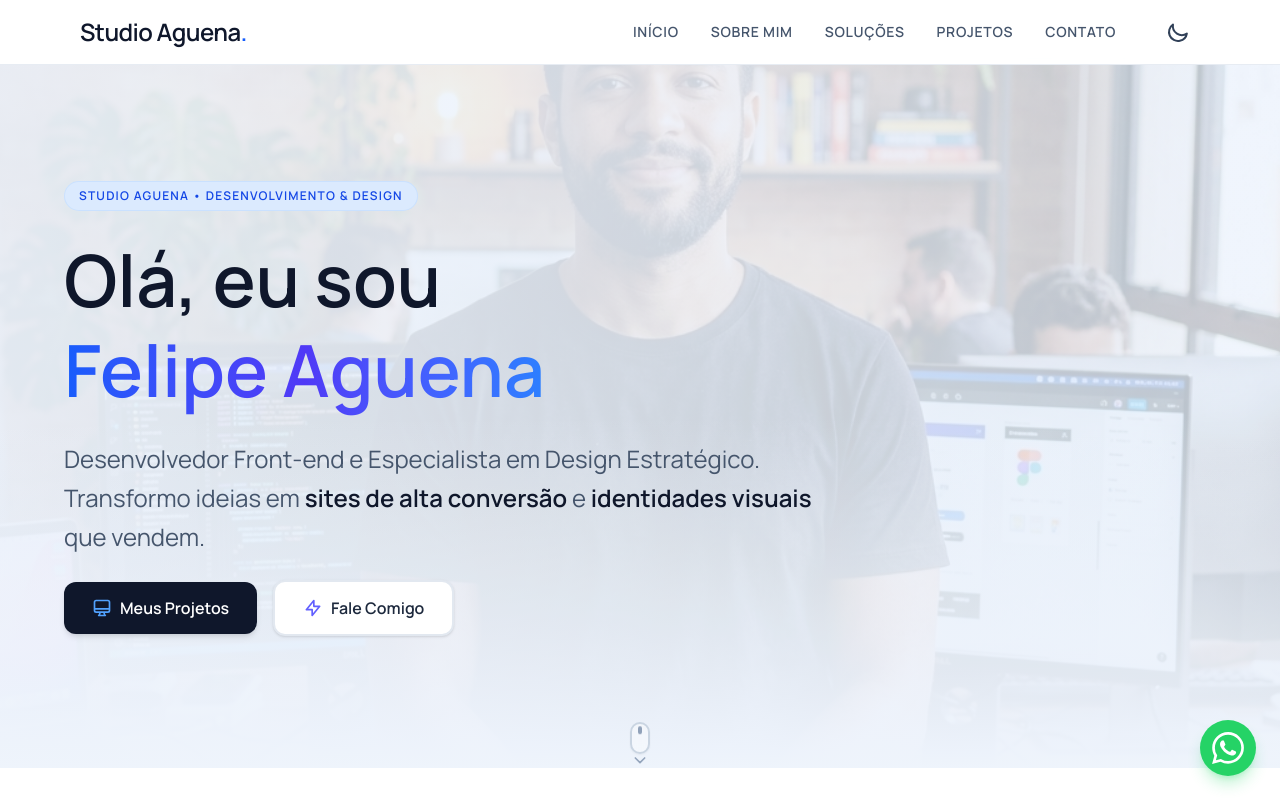
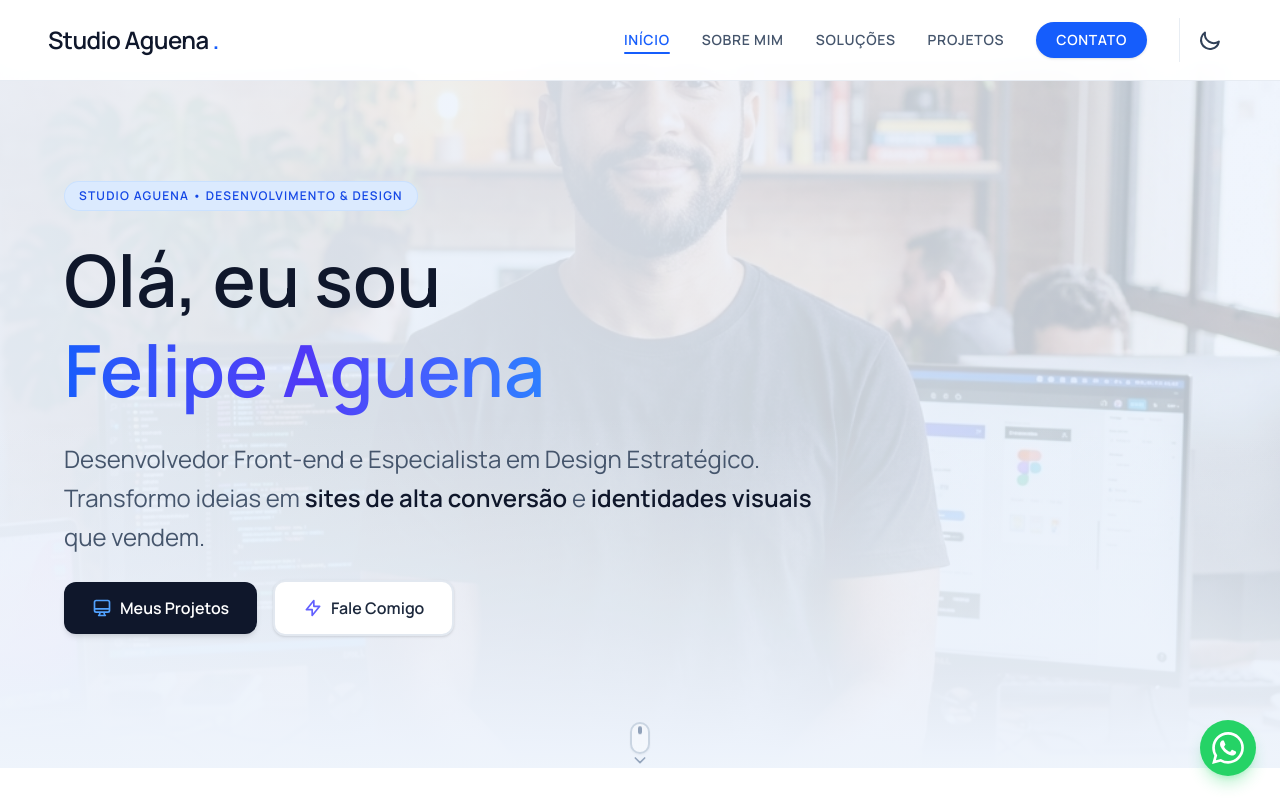
Before and after one commit to felipeaguena/studioaguena, a Next.js app: page / in a window 1280 px wide. Shown: the top 800 px of the page. Built offline with nearby package versions, Linux system fonts and the light colour scheme.

Commit message:
atualização do header com nav

```diff
--- a/src/components/HamburgerMenu.tsx
+++ b/src/components/HamburgerMenu.tsx
@@ -4,7 +4,11 @@ import Link from 'next/link';
 import { useEffect } from 'react';
 import ThemeToggle from './ThemeToggle';
 
+import { usePathname } from 'next/navigation';
+
 export default function HamburgerMenu({ isOpen, onClose, navData }: { isOpen: boolean, onClose: () => void, navData: any }) {
+  const pathname = usePathname();
+
   useEffect(() => {
     // Trava o scroll da página quando o menu estiver aberto
     document.body.style.overflow = isOpen ? 'hidden' : 'unset';
@@ -25,17 +29,43 @@ export default function HamburgerMenu({ isOpen, onClose, navData }: { isOpen: bo
         </svg>
       </button>
 
-      <nav className="flex flex-col items-center gap-8 mb-8">
-        {navData.headerLinks.map((link: any, index: number) => (
+      <nav className="flex flex-col items-center gap-6 mb-8">
+        {navData.headerLinks.map((link: any, index: number) => {
+          const isContact = link.href === '/contato' || link.label.toLowerCase() === 'contato';
+          const isActive = pathname === link.href || (link.href !== '/' && pathname.startsWith(link.href));
+
+          if (isContact) {
+            return (
               <Link
                 key={index}
                 href={link.href}
                 onClick={onClose}
-            className="text-4xl font-semibold text-slate-200 hover:text-blue-400 transition-colors"
+                className={`mt-2 px-8 py-3 rounded-full text-xl font-semibold transition-all ${
+                  isActive
+                    ? 'bg-blue-600 text-white ring-2 ring-blue-400 shadow-lg shadow-blue-500/30'
+                    : 'bg-blue-600 hover:bg-blue-500 text-white shadow-md shadow-blue-500/25 active:scale-95'
+                }`}
               >
                 {link.label}
               </Link>
-        ))}
+            );
+          }
+
+          return (
+            <Link
+              key={index}
+              href={link.href}
+              onClick={onClose}
+              className={`text-3xl sm:text-4xl transition-colors ${
+                isActive
+                  ? 'text-blue-400 font-bold'
+                  : 'font-semibold text-slate-200 hover:text-blue-400'
+              }`}
+            >
+              {link.label}
+            </Link>
+          );
+        })}
       </nav>
 
       <div className="mb-10 flex items-center gap-3">
--- /dev/null
+++ b/src/components/Header.backup.tsx
@@ -0,0 +1,52 @@
+"use client";
+
+import { useState } from 'react';
+import Link from 'next/link';
+import HamburgerMenu from './HamburgerMenu';
+import ThemeToggle from './ThemeToggle';
+
+export default function Header({ navData }: { navData: any }) {
+  const [isMenuOpen, setIsMenuOpen] = useState(false);
+
+  return (
+    <>
+      <header className="fixed top-0 inset-x-0 z-50 w-full bg-white/90 dark:bg-slate-950/90 backdrop-blur-md border-b border-slate-200/80 dark:border-slate-800/80 transition-colors duration-300">
+        <div className="container mx-auto px-4 h-16 flex items-center justify-between max-w-6xl">
+          <Link href="/" className="text-xl sm:text-2xl font-semibold text-slate-900 dark:text-white tracking-tight">
+            Studio Aguena<span className="text-blue-600">.</span>
+          </Link>
+
+          {/* Navegação Desktop */}
+          <div className="hidden md:flex items-center gap-8">
+            <nav className="flex gap-8">
+              {navData.headerLinks.map((link: any, index: number) => (
+                <Link key={index} href={link.href} className="text-sm font-semibold text-slate-600 dark:text-slate-300 hover:text-blue-600 dark:hover:text-blue-400 transition-colors uppercase tracking-wider">
+                  {link.label}
+                </Link>
+              ))}
+            </nav>
+            <div className="pl-2">
+              <ThemeToggle />
+            </div>
+          </div>
+
+          {/* Botões Mobile (Tema + Menu Hamburger) */}
+          <div className="md:hidden flex items-center gap-1.5">
+            <ThemeToggle />
+            <button
+              className="p-2 text-slate-800 dark:text-slate-200 hover:text-blue-600 dark:hover:text-blue-400 transition-colors rounded-lg focus:outline-none focus:ring-2 focus:ring-blue-500/50"
+              onClick={() => setIsMenuOpen(true)}
+              aria-label="Abrir menu"
+            >
+              <svg className="w-7 h-7" fill="none" stroke="currentColor" viewBox="0 0 24 24">
+                <path strokeLinecap="round" strokeLinejoin="round" strokeWidth={2} d="M4 6h16M4 12h16M4 18h16" />
+              </svg>
+            </button>
+          </div>
+        </div>
+      </header>
+
+      <HamburgerMenu isOpen={isMenuOpen} onClose={() => setIsMenuOpen(false)} navData={navData} />
+    </>
+  );
+}
--- a/src/components/Header.tsx
+++ b/src/components/Header.tsx
@@ -1,31 +1,71 @@
 "use client";
 
-import { useState } from 'react';
+import { useState, useEffect } from 'react';
 import Link from 'next/link';
+import { usePathname } from 'next/navigation';
 import HamburgerMenu from './HamburgerMenu';
 import ThemeToggle from './ThemeToggle';
 
-export default function Header({ navData }: { navData: any }) {
-  const [isMenuOpen, setIsMenuOpen] = useState(false);
+interface HeaderNavContentProps {
+  navData: any;
+  pathname: string;
+  onOpenMenu: () => void;
+}
 
+function HeaderNavContent({ navData, pathname, onOpenMenu }: HeaderNavContentProps) {
   return (
     <>
-      <header className="fixed top-0 inset-x-0 z-50 w-full bg-white/90 dark:bg-slate-950/90 backdrop-blur-md border-b border-slate-200/80 dark:border-slate-800/80 transition-colors duration-300">
-        <div className="container mx-auto px-4 h-16 flex items-center justify-between max-w-6xl">
-          <Link href="/" className="text-xl sm:text-2xl font-semibold text-slate-900 dark:text-white tracking-tight">
-            Studio Aguena<span className="text-blue-600">.</span>
+      {/* Logotipo */}
+      <Link
+        href="/"
+        className="text-xl sm:text-2xl font-semibold text-slate-900 dark:text-white tracking-tight flex items-center gap-1 group shrink-0"
+      >
+        <span>Studio Aguena</span>
+        <span className="text-blue-600 transition-transform duration-300 group-hover:scale-125">.</span>
       </Link>
 
       {/* Navegação Desktop */}
-          <div className="hidden md:flex items-center gap-8">
-            <nav className="flex gap-8">
-              {navData.headerLinks.map((link: any, index: number) => (
-                <Link key={index} href={link.href} className="text-sm font-semibold text-slate-600 dark:text-slate-300 hover:text-blue-600 dark:hover:text-blue-400 transition-colors uppercase tracking-wider">
+      <div className="hidden md:flex items-center gap-6 lg:gap-8">
+        <nav className="flex items-center gap-6 lg:gap-8">
+          {navData.headerLinks.map((link: any, index: number) => {
+            const isContact = link.href === '/contato' || link.label.toLowerCase() === 'contato';
+            const isActive = pathname === link.href || (link.href !== '/' && pathname.startsWith(link.href));
+
+            if (isContact) {
+              return (
+                <Link
+                  key={index}
+                  href={link.href}
+                  className={`inline-flex items-center justify-center px-5 py-2 rounded-full text-xs sm:text-sm font-semibold tracking-wider uppercase transition-all duration-200 shadow-sm ${
+                    isActive
+                      ? 'bg-blue-600 text-white ring-2 ring-blue-500/50 shadow-md shadow-blue-500/25 scale-100'
+                      : 'bg-blue-600 hover:bg-blue-500 text-white hover:shadow-md hover:shadow-blue-500/20 hover:-translate-y-0.5 active:translate-y-0'
+                  }`}
+                >
                   {link.label}
                 </Link>
-              ))}
+              );
+            }
+
+            return (
+              <Link
+                key={index}
+                href={link.href}
+                className={`text-sm tracking-wider uppercase transition-colors duration-200 relative py-1 ${
+                  isActive
+                    ? 'text-blue-600 dark:text-blue-400 font-bold'
+                    : 'text-slate-600 dark:text-slate-300 hover:text-blue-600 dark:hover:text-blue-400 font-semibold'
+                }`}
+              >
+                {link.label}
+                {isActive && (
+                  <span className="absolute bottom-0 left-0 w-full h-0.5 bg-blue-600 dark:bg-blue-400 rounded-full" />
+                )}
+              </Link>
+            );
+          })}
         </nav>
-            <div className="pl-2">
+        <div className="pl-2 border-l border-slate-200/80 dark:border-slate-800/80">
           <ThemeToggle />
         </div>
       </div>
@@ -35,7 +75,7 @@ export default function Header({ navData }: { navData: any }) {
         <ThemeToggle />
         <button
           className="p-2 text-slate-800 dark:text-slate-200 hover:text-blue-600 dark:hover:text-blue-400 transition-colors rounded-lg focus:outline-none focus:ring-2 focus:ring-blue-500/50"
-              onClick={() => setIsMenuOpen(true)}
+          onClick={onOpenMenu}
           aria-label="Abrir menu"
         >
           <svg className="w-7 h-7" fill="none" stroke="currentColor" viewBox="0 0 24 24">
@@ -43,8 +83,66 @@ export default function Header({ navData }: { navData: any }) {
           </svg>
         </button>
       </div>
+    </>
+  );
+}
+
+export default function Header({ navData }: { navData: any }) {
+  const [isMenuOpen, setIsMenuOpen] = useState(false);
+  const [isScrolled, setIsScrolled] = useState(false);
+  const pathname = usePathname();
+
+  useEffect(() => {
+    const handleScroll = () => {
+      setIsScrolled(window.scrollY > 30);
+    };
+
+    handleScroll();
+    window.addEventListener('scroll', handleScroll, { passive: true });
+    return () => window.removeEventListener('scroll', handleScroll);
+  }, []);
+
+  return (
+    <>
+      {/* 1. Header Largura Total no Topo (com fade-out suave ao rolar) */}
+      <div
+        className={`fixed top-0 inset-x-0 z-50 transition-all duration-500 ease-out ${
+          isScrolled
+            ? 'opacity-0 -translate-y-3 pointer-events-none'
+            : 'opacity-100 translate-y-0 pointer-events-auto'
+        }`}
+        aria-hidden={isScrolled}
+      >
+        <header className="w-full bg-white/95 dark:bg-slate-950/95 backdrop-blur-md border-b border-slate-200/80 dark:border-slate-800/80 transition-colors duration-300">
+          <div className="w-full px-6 sm:px-10 lg:px-12 h-16 sm:h-20 flex items-center justify-between">
+            <HeaderNavContent
+              navData={navData}
+              pathname={pathname}
+              onOpenMenu={() => setIsMenuOpen(true)}
+            />
           </div>
         </header>
+      </div>
+
+      {/* 2. Header Flutuante / Desgrudado das Bordas (com fade-in suave e slide ao rolar) */}
+      <div
+        className={`fixed top-3 sm:top-4 inset-x-0 z-50 flex justify-center px-4 sm:px-6 pointer-events-none transition-all duration-500 ease-out ${
+          isScrolled
+            ? 'opacity-100 translate-y-0'
+            : 'opacity-0 -translate-y-4'
+        }`}
+        aria-hidden={!isScrolled}
+      >
+        <header className={`w-full max-w-6xl h-16 rounded-2xl sm:rounded-full bg-white/90 dark:bg-slate-950/90 backdrop-blur-md border border-slate-200/80 dark:border-slate-800/80 shadow-lg shadow-black/5 dark:shadow-black/30 px-4 sm:px-6 flex items-center justify-between transition-colors duration-300 ${
+          isScrolled ? 'pointer-events-auto' : 'pointer-events-none'
+        }`}>
+          <HeaderNavContent
+            navData={navData}
+            pathname={pathname}
+            onOpenMenu={() => setIsMenuOpen(true)}
+          />
+        </header>
+      </div>
 
       <HamburgerMenu isOpen={isMenuOpen} onClose={() => setIsMenuOpen(false)} navData={navData} />
     </>
```
Lines whose indentation alone changed are shown as unchanged.
